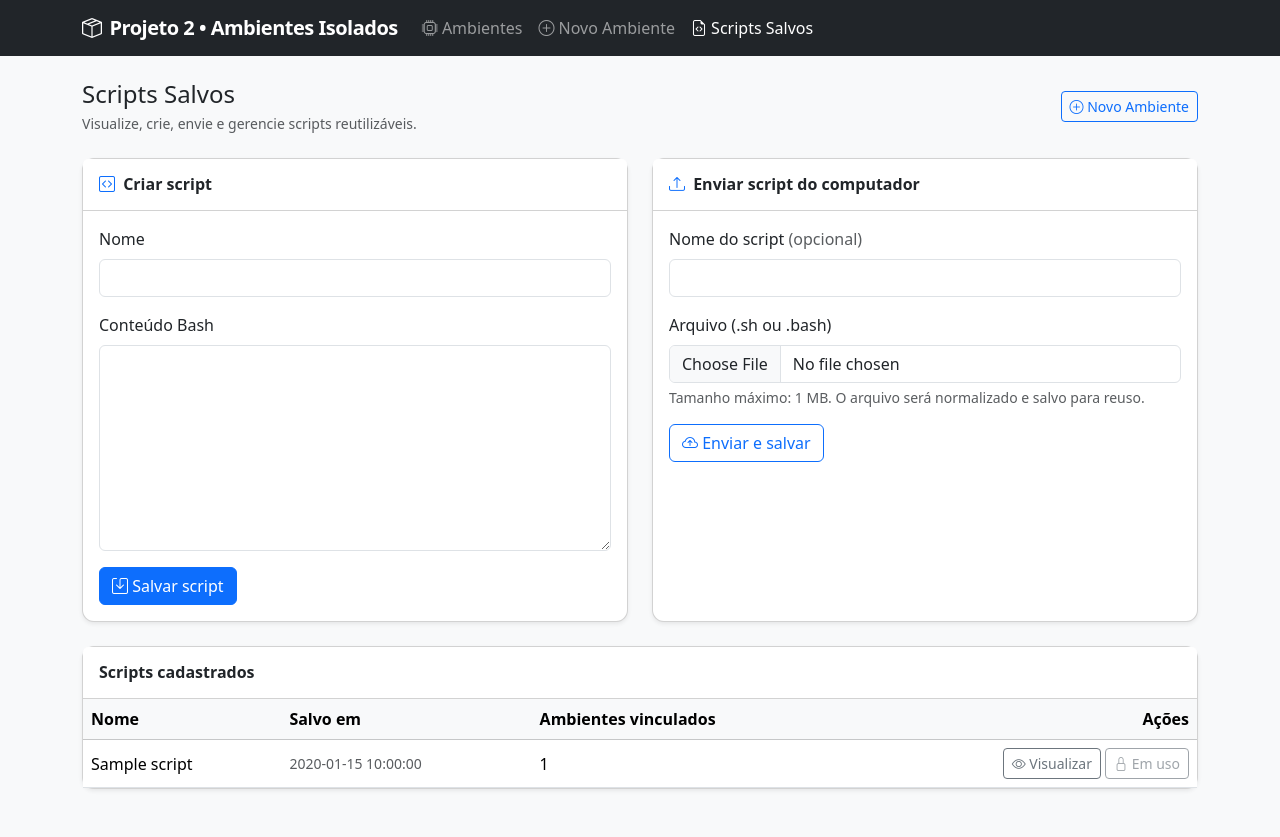
After one commit to PedroGaspdev/cloud-proj-02, a PHP site: page /scripts.php in a window 1280 px wide. The commit adds this page. Run offline with PHP 8.4, Linux system fonts and the light colour scheme; tables that the repository leaves empty hold one stand-in row (values such as "Sample post").

Commit message:
Feita a pagina de consulta de criação, remoção e consulta de scripts

```diff
--- a/web/header.php
+++ b/web/header.php
@@ -63,9 +63,9 @@ $currentPage = basename($_SERVER['PHP_SELF']);
                     </a>
                 </li>
                 <li class="nav-item">
-                    <span class="nav-link disabled" title="Será implementado no Passo 6">
+                    <a class="nav-link <?= ($currentPage === 'scripts.php') ? 'active' : '' ?>" href="scripts.php">
                         <i class="bi bi-file-earmark-code"></i> Scripts Salvos
-                    </span>
+                    </a>
                 </li>
             </ul>
             <!-- <div class="d-flex align-items-center text-light small">
--- /dev/null
+++ b/web/scripts.php
@@ -0,0 +1,415 @@
+<?php
+require_once __DIR__ . '/db.php';
+
+$pdo = get_db();
+$erros = [];
+$mensagemVisualizacao = null;
+$conteudoVisualizacao = null;
+$scriptVisualizacao = null;
+$nomeNovo = '';
+$conteudoNovo = '';
+$nomeUpload = '';
+
+if (empty($_SESSION['scripts_csrf'])) {
+    $_SESSION['scripts_csrf'] = bin2hex(random_bytes(32));
+}
+$csrfToken = $_SESSION['scripts_csrf'];
+
+function normalizar_quebras_script(string $conteudo): string {
+    return str_replace(["\r\n", "\r"], "\n", $conteudo);
+}
+
+function caminho_script_salvo(string $caminho): ?string {
+    $diretorio = realpath(SCRIPTS_DIR);
+    $arquivo = realpath($caminho);
+
+    if (
+        $diretorio === false
+        || $arquivo === false
+        || is_link($caminho)
+        || dirname($arquivo) !== $diretorio
+        || !is_file($arquivo)
+    ) {
+        return null;
+    }
+
+    return $arquivo;
+}
+
+function preparar_conteudo_script(string $conteudo): string {
+    $conteudo = normalizar_quebras_script($conteudo);
+
+    if (trim($conteudo) === '') {
+        throw new RuntimeException('O conteúdo do script não pode ficar vazio.');
+    }
+    if (strlen($conteudo) > 1024 * 1024) {
+        throw new RuntimeException('O script deve ter no máximo 1 MB.');
+    }
+    if (str_contains($conteudo, "\0") || preg_match('//u', $conteudo) !== 1) {
+        throw new RuntimeException('O arquivo precisa ser um texto UTF-8 válido, sem conteúdo binário.');
+    }
+    if (!str_starts_with($conteudo, '#!')) {
+        $conteudo = "#!/usr/bin/env bash\n\n" . $conteudo;
+    }
+    if (strlen($conteudo) > 1024 * 1024) {
+        throw new RuntimeException('O script deve ter no máximo 1 MB.');
+    }
+
+    return $conteudo;
+}
+
+function armazenar_script(PDO $pdo, string $nome, string $conteudo): void {
+    $nome = trim($nome);
+    if ($nome === '' || preg_match('//u', $nome) !== 1 || preg_match_all('/./us', $nome, $caracteres) > 100) {
+        throw new RuntimeException('Informe um nome com até 100 caracteres.');
+    }
+
+    $conteudo = preparar_conteudo_script($conteudo);
+    if (!is_dir(SCRIPTS_DIR) && !mkdir(SCRIPTS_DIR, 0775, true) && !is_dir(SCRIPTS_DIR)) {
+        throw new RuntimeException('Não foi possível criar a pasta de scripts no servidor.');
+    }
+
+    $caminho = SCRIPTS_DIR . '/script_' . bin2hex(random_bytes(16)) . '.sh';
+    $bytesGravados = file_put_contents($caminho, $conteudo, LOCK_EX);
+    if ($bytesGravados === false || $bytesGravados !== strlen($conteudo)) {
+        if (is_file($caminho) && !unlink($caminho)) {
+            error_log("Não foi possível remover um arquivo de script gravado parcialmente: {$caminho}");
+        }
+        throw new RuntimeException('Não foi possível gravar o arquivo de script no servidor.');
+    }
+    if (!chmod($caminho, 0755)) {
+        unlink($caminho);
+        throw new RuntimeException('Não foi possível habilitar a execução do script salvo.');
+    }
+
+    try {
+        $stmt = $pdo->prepare('INSERT INTO scripts (nome, caminho) VALUES (:nome, :caminho)');
+        $stmt->execute(['nome' => $nome, 'caminho' => $caminho]);
+    } catch (PDOException $e) {
+        if (is_file($caminho) && !unlink($caminho)) {
+            error_log("Não foi possível remover o arquivo de script após falha no banco: {$caminho}");
+        }
+        error_log('Falha ao cadastrar script: ' . $e->getMessage());
+        throw new RuntimeException('O arquivo foi criado, mas não foi possível cadastrá-lo no banco de dados.');
+    }
+}
+
+function redirecionar_scripts(): never {
+    header('Location: scripts.php');
+    exit;
+}
+
+if ($_SERVER['REQUEST_METHOD'] === 'POST') {
+    $tokenEnviado = $_POST['csrf_token'] ?? '';
+    if (!is_string($tokenEnviado) || !hash_equals($csrfToken, $tokenEnviado)) {
+        $erros[] = 'A solicitação expirou ou é inválida. Atualize a página e tente novamente.';
+    } else {
+        $acao = $_POST['acao'] ?? '';
+
+        if ($acao === 'criar') {
+            $nomeRecebido = $_POST['nome_script'] ?? '';
+            $conteudoRecebido = $_POST['conteudo_script'] ?? '';
+            $nomeNovo = is_string($nomeRecebido) ? trim($nomeRecebido) : '';
+            $conteudoNovo = is_string($conteudoRecebido) ? $conteudoRecebido : '';
+
+            try {
+                if (!is_string($nomeRecebido) || !is_string($conteudoRecebido)) {
+                    throw new RuntimeException('Os campos do script são inválidos.');
+                }
+                armazenar_script($pdo, $nomeNovo, $conteudoNovo);
+                set_flash('success', "Script '{$nomeNovo}' salvo com sucesso.");
+                redirecionar_scripts();
+            } catch (RuntimeException $e) {
+                $erros[] = $e->getMessage();
+            }
+        } elseif ($acao === 'upload') {
+            $nomeRecebido = $_POST['nome_upload'] ?? '';
+            $nomeUpload = is_string($nomeRecebido) ? trim($nomeRecebido) : '';
+            $arquivo = $_FILES['script_file'] ?? null;
+
+            if (!is_string($nomeRecebido)) {
+                $erros[] = 'O nome informado para o script é inválido.';
+            } elseif (!is_array($arquivo) || !isset($arquivo['error']) || !is_int($arquivo['error'])) {
+                $erros[] = 'Os dados do arquivo enviado são inválidos.';
+            } elseif ($arquivo['error'] !== UPLOAD_ERR_OK) {
+                $codigoErro = $arquivo['error'] ?? UPLOAD_ERR_NO_FILE;
+                $erros[] = match ($codigoErro) {
+                    UPLOAD_ERR_INI_SIZE, UPLOAD_ERR_FORM_SIZE => 'O arquivo excede o limite permitido pelo servidor.',
+                    UPLOAD_ERR_PARTIAL => 'O upload foi recebido parcialmente. Tente novamente.',
+                    UPLOAD_ERR_NO_FILE => 'Selecione um arquivo de script para enviar.',
+                    UPLOAD_ERR_NO_TMP_DIR, UPLOAD_ERR_CANT_WRITE => 'O servidor não conseguiu receber o arquivo.',
+                    default => 'Falha no upload do arquivo de script.',
+                };
+            } elseif (
+                !isset($arquivo['tmp_name'], $arquivo['name'], $arquivo['size'])
+                || !is_string($arquivo['tmp_name'])
+                || !is_string($arquivo['name'])
+                || !is_int($arquivo['size'])
+            ) {
+                $erros[] = 'Os dados do arquivo enviado são inválidos.';
+            } elseif (!is_uploaded_file($arquivo['tmp_name'])) {
+                $erros[] = 'O arquivo enviado não foi reconhecido como um upload válido.';
+            } elseif (!in_array(strtolower(pathinfo($arquivo['name'], PATHINFO_EXTENSION)), ['sh', 'bash'], true)) {
+                $erros[] = 'Envie um arquivo com extensão .sh ou .bash.';
+            } elseif ($arquivo['size'] > 1024 * 1024) {
+                $erros[] = 'O script deve ter no máximo 1 MB.';
+            } else {
+                $conteudo = file_get_contents($arquivo['tmp_name']);
+                if ($conteudo === false) {
+                    $erros[] = 'Não foi possível ler o arquivo enviado.';
+                } else {
+                    if ($nomeUpload === '') {
+                        $nomeUpload = pathinfo(basename($arquivo['name']), PATHINFO_FILENAME);
+                    }
+
+                    try {
+                        armazenar_script($pdo, $nomeUpload, $conteudo);
+                        set_flash('success', "Script '{$nomeUpload}' enviado e salvo com sucesso.");
+                        redirecionar_scripts();
+                    } catch (RuntimeException $e) {
+                        $erros[] = $e->getMessage();
+                    }
+                }
+            }
+        } elseif ($acao === 'remover') {
+            $idScript = filter_var($_POST['script_id'] ?? null, FILTER_VALIDATE_INT, ['options' => ['min_range' => 1]]);
+            if ($idScript === false) {
+                $erros[] = 'O script selecionado é inválido.';
+            } else {
+                try {
+                    $pdo->beginTransaction();
+                    $stmtScript = $pdo->prepare('SELECT id, nome, caminho FROM scripts WHERE id = :id FOR UPDATE');
+                    $stmtScript->execute(['id' => $idScript]);
+                    $script = $stmtScript->fetch();
+
+                    if (!$script) {
+                        $pdo->rollBack();
+                        set_flash('danger', 'O script selecionado não foi encontrado.');
+                        redirecionar_scripts();
+                    }
+
+                    $stmtUso = $pdo->prepare('SELECT COUNT(*) FROM ambientes WHERE script_id = :id');
+                    $stmtUso->execute(['id' => $idScript]);
+                    $quantidadeAmbientes = (int)$stmtUso->fetchColumn();
+                    if ($quantidadeAmbientes > 0) {
+                        $pdo->rollBack();
+                        set_flash(
+                            'warning',
+                            "O script '{$script['nome']}' está associado a {$quantidadeAmbientes} ambiente(s) e não pode ser removido."
+                        );
+                        redirecionar_scripts();
+                    }
+
+                    $caminhoReal = caminho_script_salvo($script['caminho']);
+                    if ($caminhoReal === null && (file_exists($script['caminho']) || is_link($script['caminho']))) {
+                        $pdo->rollBack();
+                        set_flash('danger', 'O arquivo não está na pasta permitida de scripts; nada foi removido.');
+                        redirecionar_scripts();
+                    }
+
+                    $stmtDelete = $pdo->prepare('DELETE FROM scripts WHERE id = :id');
+                    $stmtDelete->execute(['id' => $idScript]);
+                    if ($caminhoReal !== null && !unlink($caminhoReal)) {
+                        throw new RuntimeException('O registro foi localizado, mas o arquivo não pôde ser removido.');
+                    }
+
+                    $pdo->commit();
+                    set_flash('success', "Script '{$script['nome']}' removido com sucesso.");
+                    redirecionar_scripts();
+                } catch (PDOException $e) {
+                    if ($pdo->inTransaction()) {
+                        $pdo->rollBack();
+                    }
+                    error_log('Falha ao remover script: ' . $e->getMessage());
+                    $erros[] = 'Não foi possível remover o script do banco de dados.';
+                } catch (RuntimeException $e) {
+                    if ($pdo->inTransaction()) {
+                        $pdo->rollBack();
+                    }
+                    $erros[] = $e->getMessage();
+                }
+            }
+        } else {
+            $erros[] = 'Ação inválida.';
+        }
+    }
+}
+
+$stmtLista = $pdo->query(
+    'SELECT s.id, s.nome, s.caminho, s.created, COUNT(a.id) AS ambientes_vinculados
+     FROM scripts s
+     LEFT JOIN ambientes a ON a.script_id = s.id
+     GROUP BY s.id, s.nome, s.caminho, s.created
+     ORDER BY s.created DESC, s.id DESC'
+);
+$scripts = $stmtLista->fetchAll();
+
+$idVisualizacao = filter_var($_GET['id'] ?? null, FILTER_VALIDATE_INT, ['options' => ['min_range' => 1]]);
+if ($idVisualizacao !== false && $idVisualizacao !== null) {
+    $stmtVisualizacao = $pdo->prepare('SELECT nome, caminho FROM scripts WHERE id = :id');
+    $stmtVisualizacao->execute(['id' => $idVisualizacao]);
+    $registroVisualizacao = $stmtVisualizacao->fetch();
+
+    if (!$registroVisualizacao) {
+        $mensagemVisualizacao = 'O script selecionado não foi encontrado.';
+    } else {
+        $scriptVisualizacao = $registroVisualizacao;
+        $caminhoVisualizacao = caminho_script_salvo($scriptVisualizacao['caminho']);
+        if ($caminhoVisualizacao === null || !is_readable($caminhoVisualizacao)) {
+            $mensagemVisualizacao = 'O arquivo não existe ou não pode ser lido pelo servidor.';
+        } else {
+            $conteudoVisualizacao = file_get_contents($caminhoVisualizacao);
+            if ($conteudoVisualizacao === false) {
+                $mensagemVisualizacao = 'Não foi possível ler o conteúdo do arquivo.';
+                $conteudoVisualizacao = null;
+            }
+        }
+    }
+}
+
+require_once __DIR__ . '/header.php';
+?>
+
+<div class="d-flex justify-content-between align-items-center mb-4">
+    <div>
+        <h2 class="h4 mb-1">Scripts Salvos</h2>
+        <p class="text-muted small mb-0">Visualize, crie, envie e gerencie scripts reutilizáveis.</p>
+    </div>
+    <a href="novo.php" class="btn btn-outline-primary btn-sm">
+        <i class="bi bi-plus-circle"></i> Novo Ambiente
+    </a>
+</div>
+
+<?php if (!empty($erros)): ?>
+    <div class="alert alert-danger" role="alert">
+        <ul class="mb-0">
+            <?php foreach ($erros as $erro): ?>
+                <li><?= htmlspecialchars($erro) ?></li>
+            <?php endforeach; ?>
+        </ul>
+    </div>
+<?php endif; ?>
+
+<div class="row g-4 mb-4">
+    <div class="col-lg-6">
+        <div class="card h-100">
+            <div class="card-header bg-white py-3">
+                <h3 class="h6 mb-0 fw-bold"><i class="bi bi-code-square text-primary me-1"></i> Criar script</h3>
+            </div>
+            <div class="card-body">
+                <form method="POST" action="scripts.php">
+                    <input type="hidden" name="csrf_token" value="<?= htmlspecialchars($csrfToken) ?>">
+                    <input type="hidden" name="acao" value="criar">
+                    <div class="mb-3">
+                        <label for="nome_script" class="form-label">Nome</label>
+                        <input class="form-control" id="nome_script" name="nome_script" maxlength="100" required value="<?= htmlspecialchars($nomeNovo) ?>">
+                    </div>
+                    <div class="mb-3">
+                        <label for="conteudo_script" class="form-label">Conteúdo Bash</label>
+                        <textarea class="form-control font-monospace" id="conteudo_script" name="conteudo_script" rows="8" maxlength="1048576" required><?= htmlspecialchars($conteudoNovo) ?></textarea>
+                    </div>
+                    <button class="btn btn-primary" type="submit"><i class="bi bi-save"></i> Salvar script</button>
+                </form>
+            </div>
+        </div>
+    </div>
+    <div class="col-lg-6">
+        <div class="card h-100">
+            <div class="card-header bg-white py-3">
+                <h3 class="h6 mb-0 fw-bold"><i class="bi bi-upload text-primary me-1"></i> Enviar script do computador</h3>
+            </div>
+            <div class="card-body">
+                <form method="POST" action="scripts.php" enctype="multipart/form-data">
+                    <input type="hidden" name="csrf_token" value="<?= htmlspecialchars($csrfToken) ?>">
+                    <input type="hidden" name="acao" value="upload">
+                    <input type="hidden" name="MAX_FILE_SIZE" value="1048576">
+                    <div class="mb-3">
+                        <label for="nome_upload" class="form-label">Nome do script <span class="text-muted">(opcional)</span></label>
+                        <input class="form-control" id="nome_upload" name="nome_upload" maxlength="100" value="<?= htmlspecialchars($nomeUpload) ?>">
+                    </div>
+                    <div class="mb-3">
+                        <label for="script_file" class="form-label">Arquivo (.sh ou .bash)</label>
+                        <input class="form-control" type="file" id="script_file" name="script_file" accept=".sh,.bash" required>
+                        <div class="form-text">Tamanho máximo: 1 MB. O arquivo será normalizado e salvo para reuso.</div>
+                    </div>
+                    <button class="btn btn-outline-primary" type="submit"><i class="bi bi-cloud-arrow-up"></i> Enviar e salvar</button>
+                </form>
+            </div>
+        </div>
+    </div>
+</div>
+
+<?php if ($scriptVisualizacao !== null): ?>
+    <div class="card mb-4">
+        <div class="card-header bg-white d-flex justify-content-between align-items-center py-3">
+            <h3 class="h6 mb-0 fw-bold">Conteúdo: <?= htmlspecialchars($scriptVisualizacao['nome']) ?></h3>
+            <a href="scripts.php" class="btn btn-outline-secondary btn-sm">Fechar</a>
+        </div>
+        <div class="card-body">
+            <?php if ($mensagemVisualizacao !== null): ?>
+                <div class="alert alert-warning mb-0"><?= htmlspecialchars($mensagemVisualizacao) ?></div>
+            <?php else: ?>
+                <pre class="terminal-box mb-0"><code><?= htmlspecialchars($conteudoVisualizacao ?? '') ?></code></pre>
+            <?php endif; ?>
+        </div>
+    </div>
+<?php elseif ($mensagemVisualizacao !== null): ?>
+    <div class="alert alert-warning"><?= htmlspecialchars($mensagemVisualizacao) ?></div>
+<?php endif; ?>
+
+<div class="card">
+    <div class="card-header bg-white py-3">
+        <h3 class="h6 mb-0 fw-bold">Scripts cadastrados</h3>
+    </div>
+    <?php if (empty($scripts)): ?>
+        <div class="card-body text-center py-5">
+            <i class="bi bi-file-earmark-code text-muted display-5"></i>
+            <p class="text-muted mb-0 mt-2">Nenhum script salvo. Crie um ou envie um arquivo acima.</p>
+        </div>
+    <?php else: ?>
+        <div class="table-responsive">
+            <table class="table table-hover align-middle mb-0">
+                <thead class="table-light">
+                    <tr>
+                        <th>Nome</th>
+                        <th>Salvo em</th>
+                        <th>Ambientes vinculados</th>
+                        <th class="text-end">Ações</th>
+                    </tr>
+                </thead>
+                <tbody>
+                    <?php foreach ($scripts as $script): ?>
+                        <tr>
+                            <td><?= htmlspecialchars($script['nome']) ?></td>
+                            <td class="text-muted small"><?= htmlspecialchars($script['created']) ?></td>
+                            <td><?= (int)$script['ambientes_vinculados'] ?></td>
+                            <td class="text-end">
+                                <div class="d-inline-flex gap-1">
+                                    <a class="btn btn-outline-secondary btn-sm" href="scripts.php?id=<?= (int)$script['id'] ?>">
+                                        <i class="bi bi-eye"></i> Visualizar
+                                    </a>
+                                    <?php if ((int)$script['ambientes_vinculados'] === 0): ?>
+                                        <form method="POST" action="scripts.php" onsubmit="return confirm('Remover o script <?= htmlspecialchars(json_encode($script['nome'], JSON_HEX_APOS | JSON_HEX_QUOT), ENT_QUOTES) ?>?');">
+                                            <input type="hidden" name="csrf_token" value="<?= htmlspecialchars($csrfToken) ?>">
+                                            <input type="hidden" name="acao" value="remover">
+                                            <input type="hidden" name="script_id" value="<?= (int)$script['id'] ?>">
+                                            <button class="btn btn-outline-danger btn-sm" type="submit">
+                                                <i class="bi bi-trash"></i> Remover
+                                            </button>
+                                        </form>
+                                    <?php else: ?>
+                                        <button class="btn btn-outline-secondary btn-sm" type="button" disabled title="O script está associado a ambientes e não pode ser removido.">
+                                            <i class="bi bi-lock"></i> Em uso
+                                        </button>
+                                    <?php endif; ?>
+                                </div>
+                            </td>
+                        </tr>
+                    <?php endforeach; ?>
+                </tbody>
+            </table>
+        </div>
+    <?php endif; ?>
+</div>
+
+<?php require_once __DIR__ . '/footer.php'; ?>
```
Also changed, not shown: README.md.
